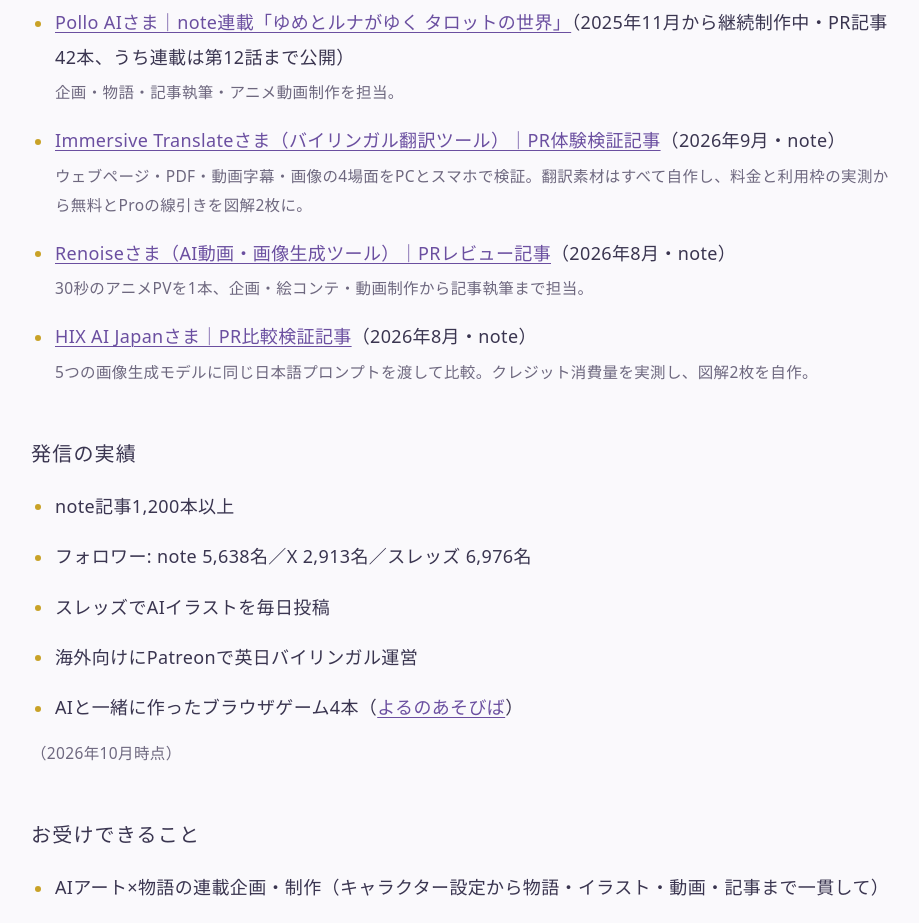
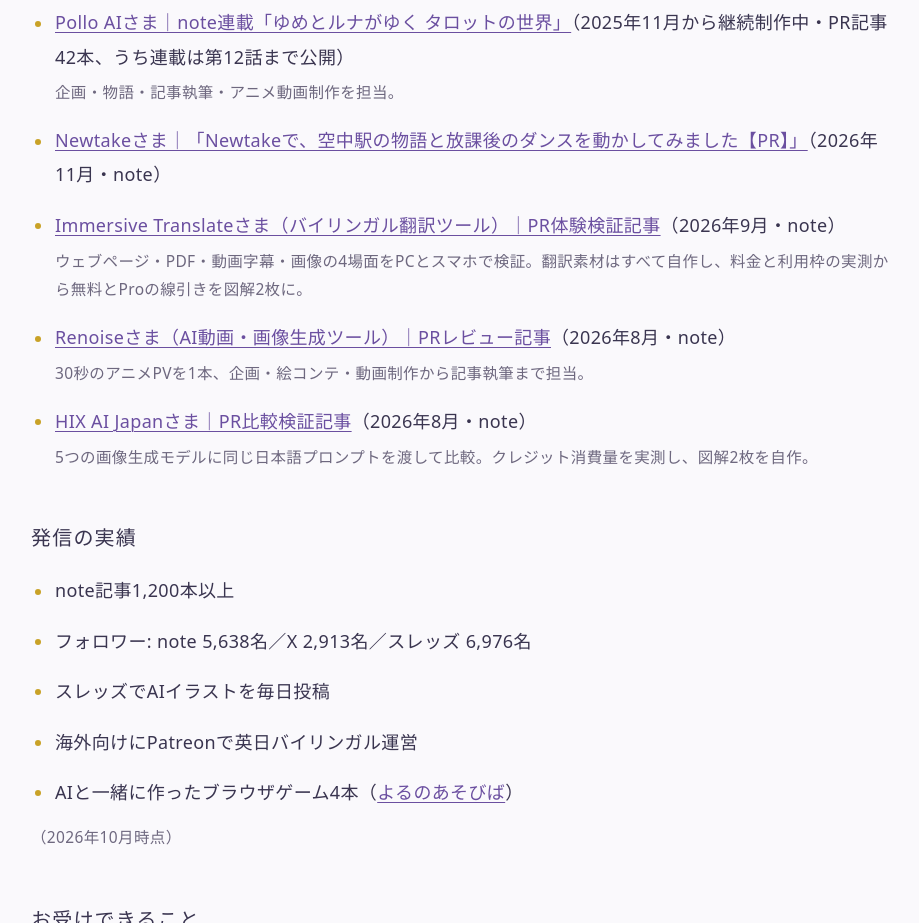
Before and after one commit to yumesuisho-cyber/yume-site, a plain HTML site: page index.html in a window 1280 px wide. Shown: the part 4840-5763 px from the top of the page, without its empty margins (179-1098 px from the left). Drawn offline with Linux system fonts and the light colour scheme.

Commit message:
制作実績にNewtakeさまを追加
先方と合意したのは名前と記事リンクだけなので、説明の行は置かない。

Co-Authored-By: Claude Opus 5 <noreply@anthropic.com>

```diff
--- a/index.html
+++ b/index.html
@@ -516,6 +516,8 @@ mark.hit{background:var(--mark);color:inherit;border-radius:4px;padding:0 2px}
       <li><a href="https://note.com/yume_suisho/n/n647f64b1bc5d"
              target="_blank" rel="noopener noreferrer">Pollo AIさま｜note連載「ゆめとルナがゆく タロットの世界」</a>（2025年11月から継続制作中・PR記事42本、うち連載は第12話まで公開）
         <span class="note">企画・物語・記事執筆・アニメ動画制作を担当。</span></li>
+      <li><a href="https://note.com/yume_suisho/n/n6d0a9cc47dd2"
+             target="_blank" rel="noopener noreferrer">Newtakeさま｜「Newtakeで、空中駅の物語と放課後のダンスを動かしてみました【PR】」</a>（2026年11月・note）</li>
       <li><a href="https://note.com/yume_suisho/n/nb6ace92a7df4"
              target="_blank" rel="noopener noreferrer">Immersive Translateさま（バイリンガル翻訳ツール）｜PR体験検証記事</a>（2026年9月・note）
         <span class="note">ウェブページ・PDF・動画字幕・画像の4場面をPCとスマホで検証。翻訳素材はすべて自作し、料金と利用枠の実測から無料とProの線引きを図解2枚に。</span></li>
```
